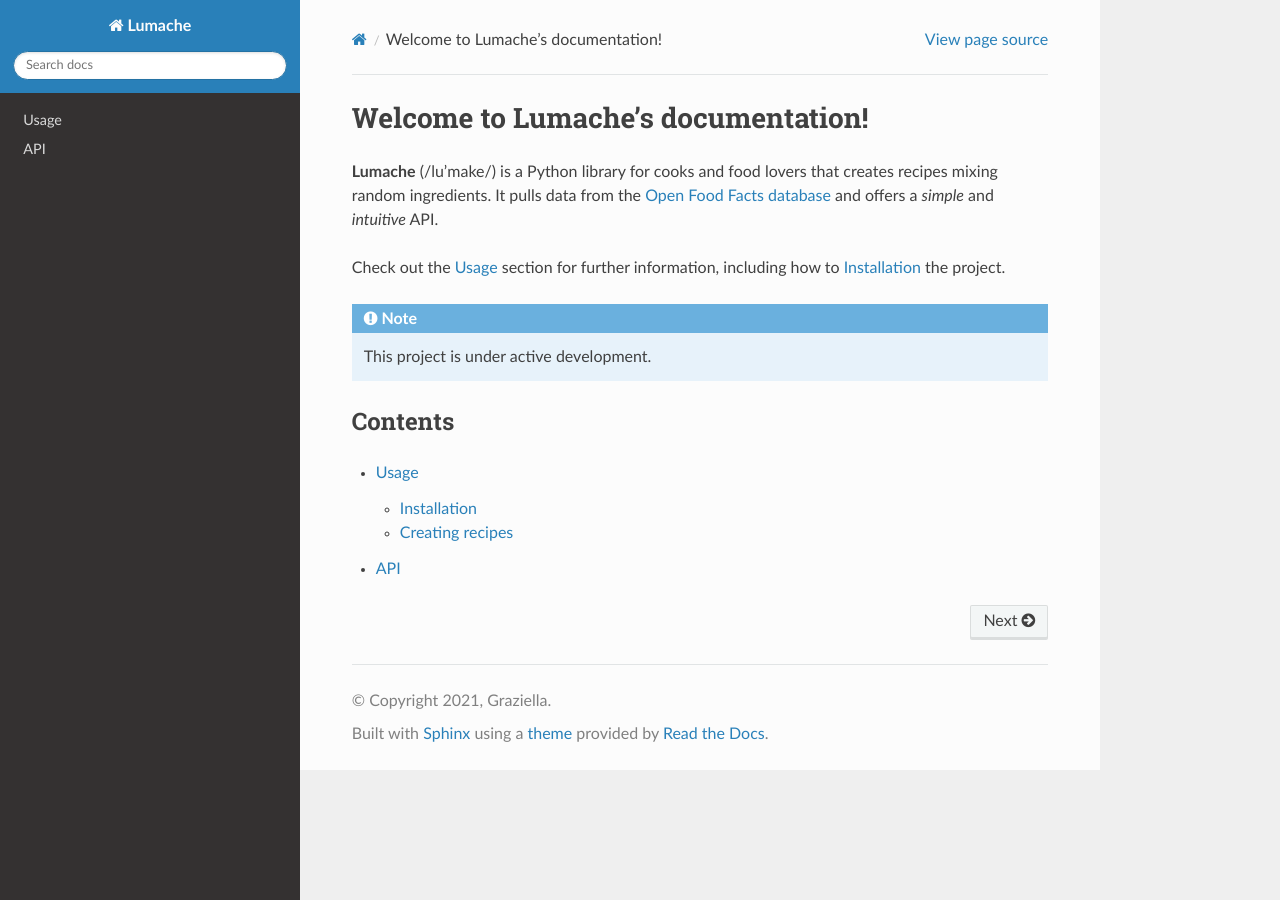
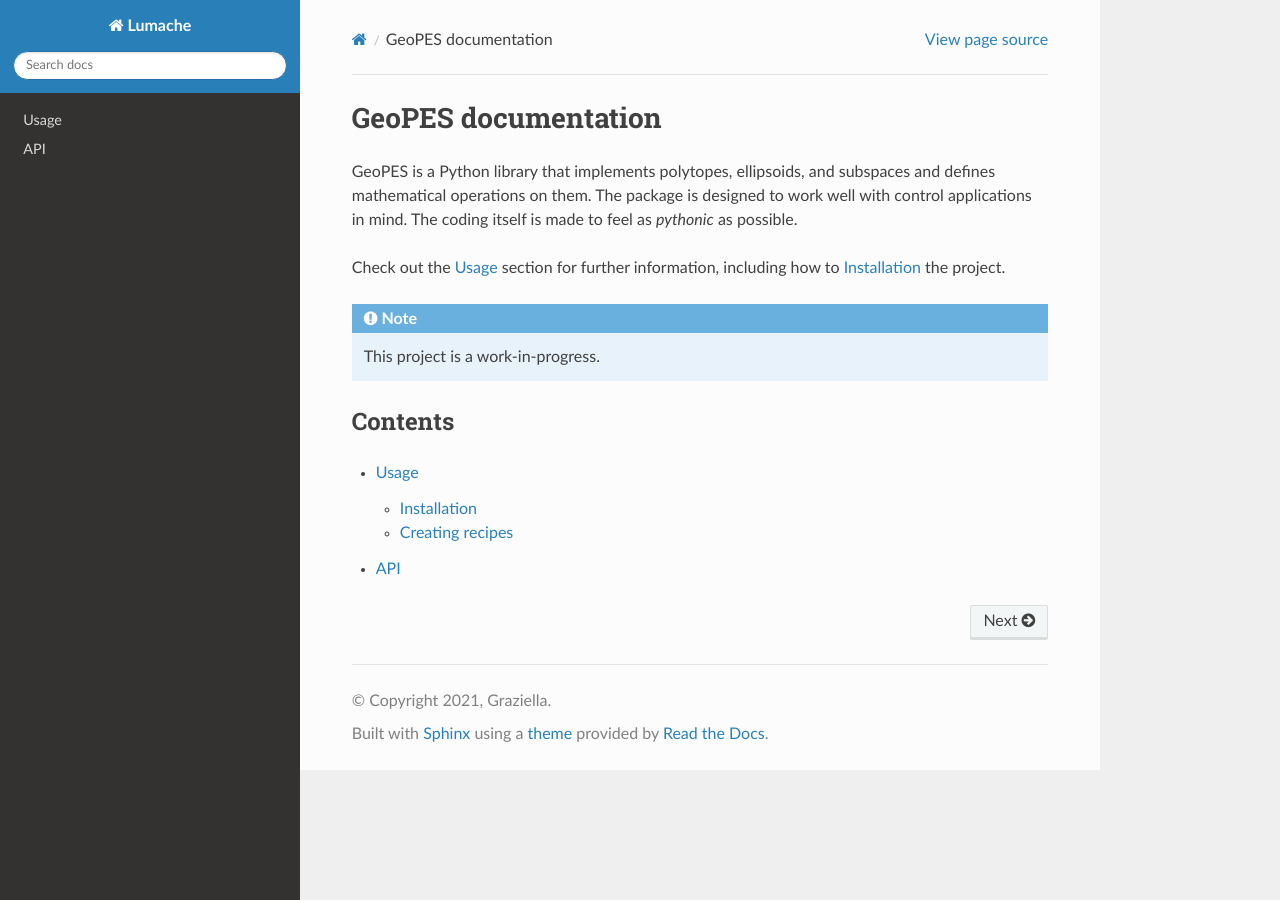
Before and after one commit to bwolleswinkel/geopes, a Sphinx documentation site: the page built from docs/source/index.rst, in a window 1280 px wide. Built offline with Sphinx 7.4.7 and the Read the Docs theme 3.1.0, drawn with Linux system fonts in a browser that asks for light colours.

Commit message:
Updated and changed index file

```diff
--- a/docs/source/index.rst
+++ b/docs/source/index.rst
@@ -1,17 +1,16 @@
-Welcome to Lumache's documentation!
+GeoPES documentation
 ===================================
 
-**Lumache** (/lu'make/) is a Python library for cooks and food lovers
-that creates recipes mixing random ingredients.
-It pulls data from the `Open Food Facts database <https://world.openfoodfacts.org/>`_
-and offers a *simple* and *intuitive* API.
+GeoPES is a Python library that implements polytopes, ellipsoids, and subspaces and
+defines mathematical operations on them. The package is designed to work well with control
+applications in mind. The coding itself is made to feel as *pythonic* as possible.
 
 Check out the :doc:`usage` section for further information, including
 how to :ref:`installation` the project.
 
 .. note::
 
-   This project is under active development.
+   This project is a work-in-progress.
 
 Contents
 --------
```
